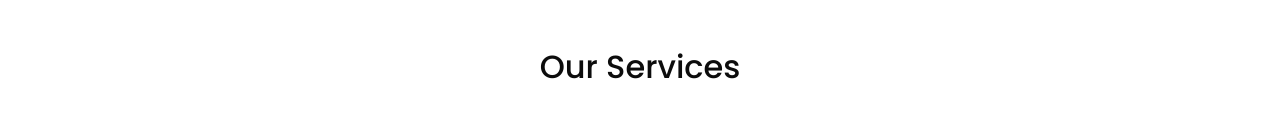
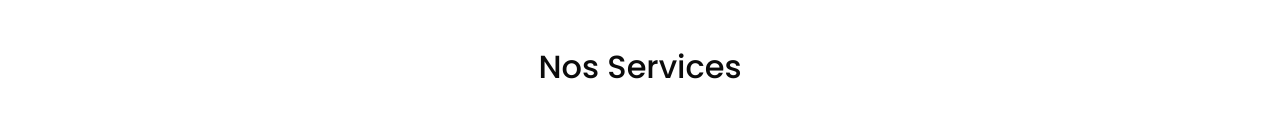
Before and after one commit to arnoldkajibwami/cedrick, a React (Vite) app: page / in a window 1280 px wide. Shown: the part 642-780 px from the top of the page. Built offline with nearby package versions, Linux system fonts and the light colour scheme; a web font is replaced by a local one.

Commit message:
Update ServiceContainer.jsx

```diff
--- a/src/ServiceContainer.jsx
+++ b/src/ServiceContainer.jsx
@@ -23,7 +23,7 @@ export default function ServiceContainer() {
                 <div className="container">
                     <div className="heading_container d-flex" data-aos="fade-up">
                         <h2>
-                            Our Services
+                            Nos Services
                         </h2>
                     </div>
 
```
